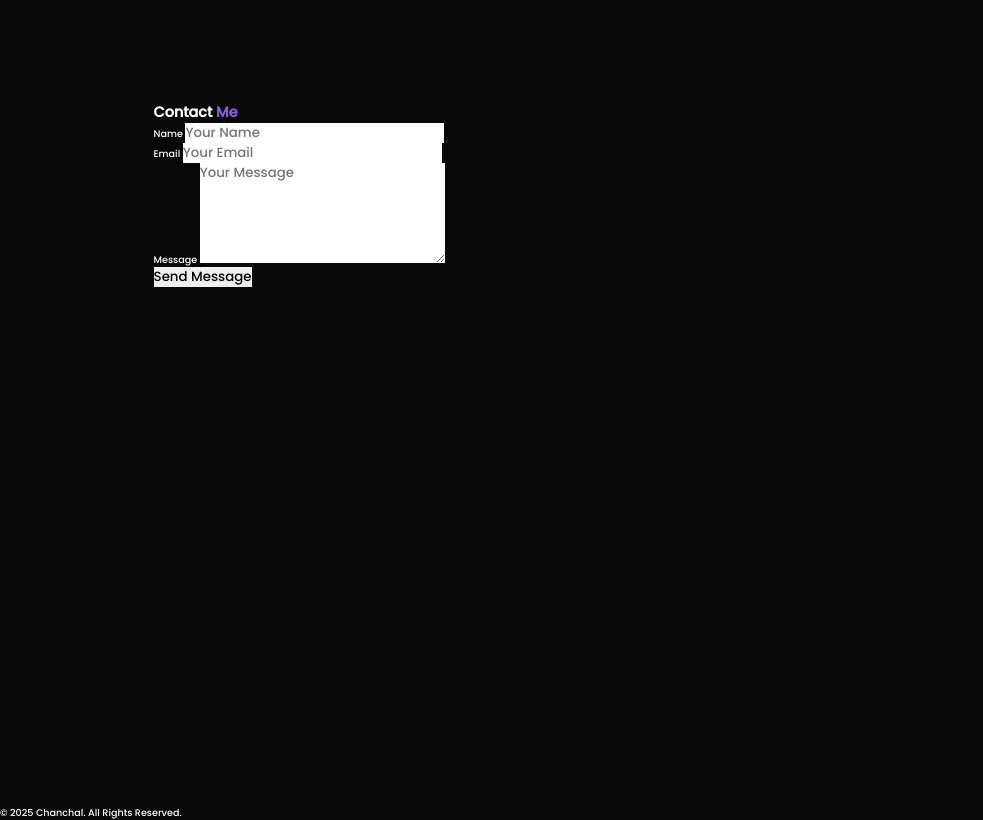
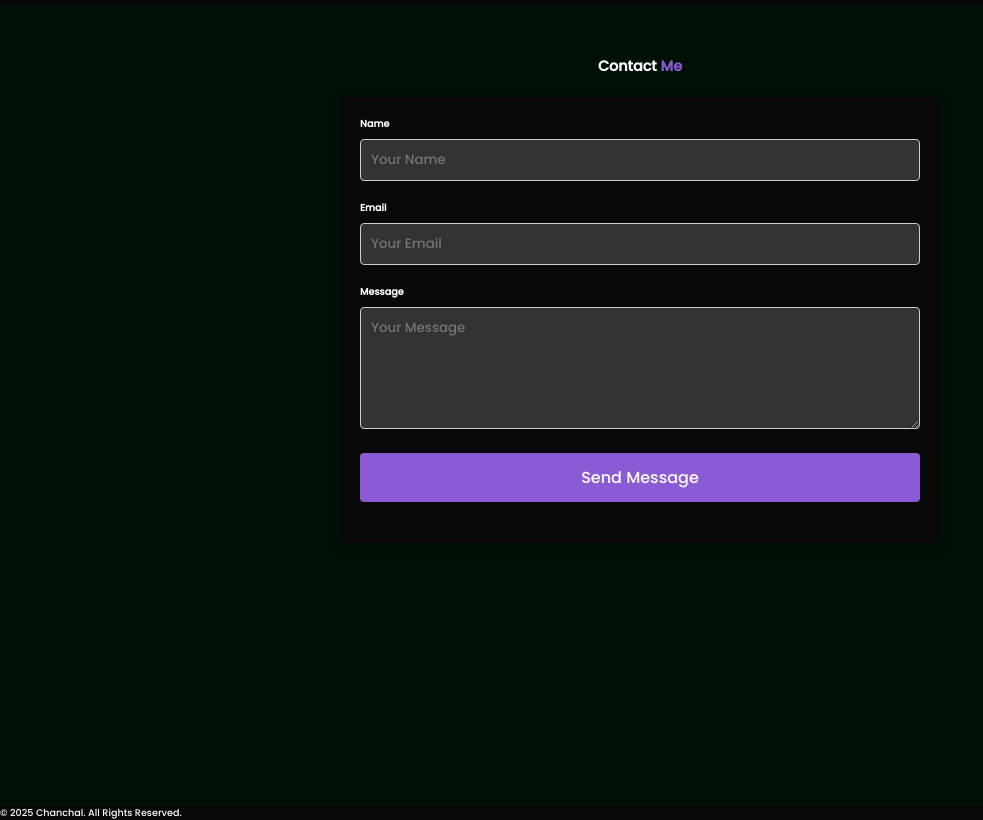
Before and after one commit to Chanchal2006756/portfolio_chanchal, a plain HTML site: page index.html in a window 1280 px wide. Shown: the part 3194-4014 px from the top of the page, without its empty margins (0-983 px from the left). Drawn offline with nearby package versions, Linux system fonts and the light colour scheme.

Commit message:
Update style.css

```diff
--- a/style.css
+++ b/style.css
@@ -297,7 +297,7 @@ section{
             box-shadow: 0 10px 20px white; /* Slightly lighter shadow */
         }
 
-        .skill-info i {
+        .----------------+---------------------------------------------------------------skill-info i {
             color: var(--main-color); /* Keep the icon color */
         }
 
@@ -323,7 +323,7 @@ section{
 
 .progress.html { width: 90%; }
 .progress.css { width: 85%; }
-.progress.javascript { width: 75%; }
+.progress.c { width: 75%; }
 .progress.python { width: 80%; }
 /* Project Section */
 .projects {
@@ -443,3 +443,64 @@ section{
         font-size: 2rem;
     }
 }
+/* Contact Form Styles */
+.contact {
+    padding: 50px 0;
+    background-color: var(--second-bg-color); /* Same background as about section */
+    color: var(--text-color); /* Same text color */
+}
+
+.contact-header h2 {
+    text-align: center;
+    margin-bottom: 20px;
+    color: var(--text-color); /* Ensure header text color matches */
+}
+
+.contact-form {
+    max-width: 600px;
+    margin: 0 auto;
+    background-color: var(--bg-color); /* Dark background for form */
+    padding: 30px;
+    border-radius: 8px;
+    box-shadow: 0 4px 10px rgba(0, 0, 0, 0.1);
+}
+
+.contact-form .form-group {
+    margin-bottom: 20px;
+}
+
+.contact-form label {
+    display: block;
+    margin-bottom: 8px;
+    font-weight: bold;
+    color: var(--text-color); /* Label color */
+}
+
+.contact-form input, .contact-form textarea {
+    width: 100%;
+    padding: 10px;
+    border: 1px solid #ccc;
+    border-radius: 4px;
+    background-color: #333; /* Dark background for inputs */
+    color: var(--text-color); /* Text color inside input */
+}
+
+.contact-form button {
+    width: 100%;
+    padding: 12px;
+    background-color: var(--main-color); /* Main color for button */
+    color: white;
+    border: none;
+    border-radius: 4px;
+    font-size: 16px;
+    cursor: pointer;
+}
+
+.contact-form button:hover {
+    background-color: #7a4ae4; /* Slightly lighter hover effect */
+}
+
+
+    .contact-form {
+        padding: 20px;
+    }
```
